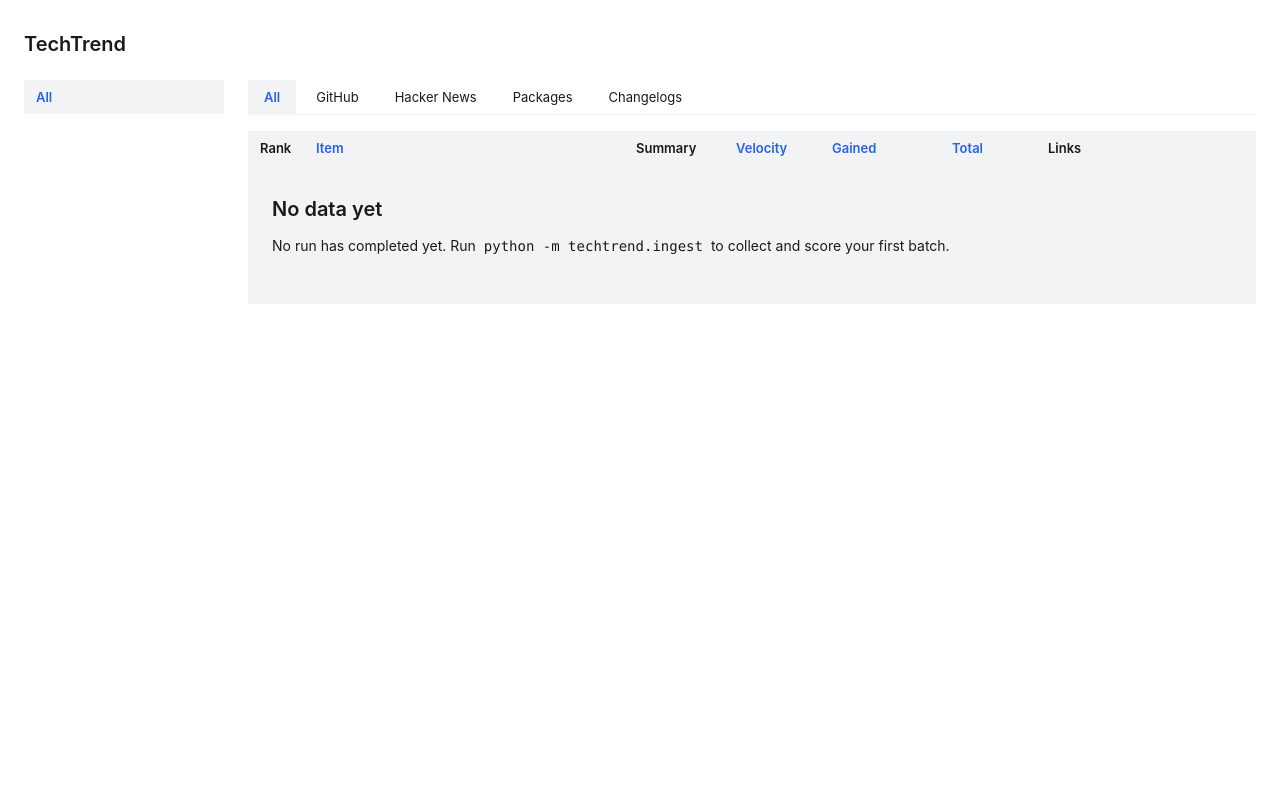
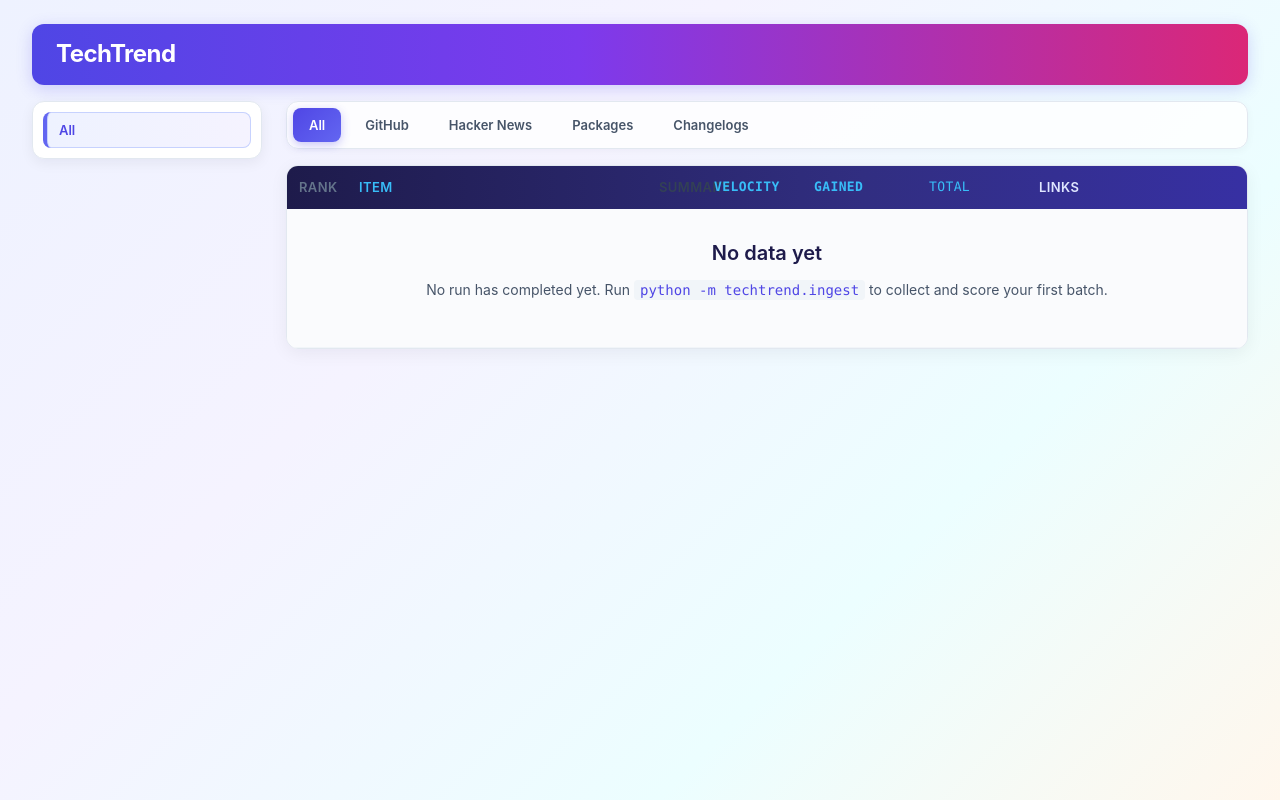
Before and after one commit to sureshkrip/techtrend, a FastAPI app: template techtrend/web/templates/dashboard.html in a window 1280 px wide. Run offline with FastAPI, Linux system fonts and the light colour scheme; the template is opened without the code that fills it, so the values that code supplies are empty; some libraries are stand-ins or nearby versions.

Commit message:
style(ui): add colorful gradient theme, source badges, and cache-busted stylesheet

```diff
--- a/techtrend/web/static/style.css
+++ b/techtrend/web/static/style.css
@@ -1,8 +1,4 @@
-/* TechTrend dashboard styles.
- * One hand-authored static file implementing the UI-SPEC token scale
- * (.planning/phases/01-foundation-first-signal-github-scored-and-visible/01-UI-SPEC.md).
- * No CSS framework, no preprocessor, no webfont fetch.
- */
+/* TechTrend dashboard styles — Colorful Modern Theme */
 
 :root {
     /* Spacing scale (4px rungs) */
@@ -12,16 +8,16 @@
     --space-lg: 24px;
     --space-xl: 32px;
 
-    /* Typography: exactly 4 sizes, exactly 2 weights (400 / 600) */
+    /* Typography */
     --font-body: 14px;
     --font-label: 13px;
     --font-heading: 20px;
     --font-display: 28px;
 
-    /* Color: 60/30/10 dominant/secondary/accent + two semantic escalation tiers */
+    /* Palette */
     --color-dominant: #FFFFFF;
-    --color-secondary: #F1F3F5;
-    --color-accent: #2563EB;
+    --color-secondary: #F1F5F9;
+    --color-accent: #4F46E5;
     --color-warning-fg: #92400E;
     --color-warning-bg: #FEF3C7;
     --color-critical-fg: #991B1B;
@@ -34,20 +30,28 @@
 
 body {
     margin: 0;
-    padding: var(--space-xl) var(--space-lg);
-    font-family: -apple-system, BlinkMacSystemFont, "Segoe UI", Roboto, Helvetica, Arial, sans-serif;
+    min-height: 100vh;
+    padding: var(--space-lg) var(--space-xl);
+    font-family: -apple-system, BlinkMacSystemFont, "Segoe UI", Inter, Roboto, Helvetica, Arial, sans-serif;
     font-size: var(--font-body);
     font-weight: 400;
     line-height: 1.5;
-    color: #1A1A1A;
-    background-color: var(--color-dominant);
+    color: #0F172A;
+    background: linear-gradient(135deg, #EEF2FF 0%, #F5F3FF 35%, #ECFEFF 70%, #FFF7ED 100%);
+    background-attachment: fixed;
 }
 
 h1 {
-    font-size: var(--font-heading);
-    font-weight: 600;
+    font-size: 24px;
+    font-weight: 700;
+    letter-spacing: -0.02em;
     line-height: 1.2;
-    margin: 0 0 var(--space-lg) 0;
+    margin: 0 0 var(--space-md) 0;
+    padding: var(--space-md) var(--space-lg);
+    color: #FFFFFF;
+    background: linear-gradient(90deg, #4F46E5 0%, #7C3AED 45%, #DB2777 100%);
+    border-radius: 12px;
+    box-shadow: 0 4px 16px rgba(79, 70, 229, 0.22);
 }
 
 h2 {
@@ -55,41 +59,48 @@
     font-weight: 600;
     line-height: 1.2;
     margin: 0 0 var(--space-sm) 0;
+    color: #1E1B4B;
 }
 
-/* Persistent escalating health strip (D-16, HEALTH-02). Always rendered
- * (see partials/health_strip.html) -- quiet grey in the normal tier, loud
- * in the stale/critical tiers using the two declared semantic color pairs. */
+/* Persistent escalating health strip (D-16, HEALTH-02) */
 .health-strip {
-    padding: var(--space-md);
+    padding: 12px var(--space-md);
     margin-bottom: var(--space-lg);
     font-weight: 600;
+    border-radius: 10px;
+    box-shadow: 0 2px 6px rgba(15, 23, 42, 0.05);
 }
 
 .health-normal {
-    background-color: var(--color-secondary);
-    color: #1A1A1A;
+    background: linear-gradient(90deg, #ECFDF5 0%, #F0FDFA 100%);
+    color: #065F46;
+    border-left: 5px solid #10B981;
     font-size: var(--font-label);
     line-height: 1.4;
 }
 
+.health-normal::before {
+    content: "● ";
+    color: #10B981;
+}
+
 .health-stale {
-    background-color: var(--color-warning-bg);
+    background: linear-gradient(90deg, #FFFBEB 0%, #FEF3C7 100%);
     color: var(--color-warning-fg);
-    /* Display type size reserved for exactly this moment (UI-SPEC Typography) */
+    border-left: 5px solid #F59E0B;
     font-size: var(--font-display);
     line-height: 1.2;
 }
 
 .health-critical {
-    background-color: var(--color-critical-bg);
+    background: linear-gradient(90deg, #FEF2F2 0%, #FEE2E2 100%);
     color: var(--color-critical-fg);
+    border-left: 5px solid #EF4444;
     font-size: var(--font-display);
     line-height: 1.2;
 }
 
-/* Persistent left-nav section filter sidebar (DASH-02, D-11). Lives outside
- * #table-body so it never gets swapped by an htmx sort/section request. */
+/* Dashboard layout & colorful left section sidebar */
 .dashboard-layout {
     display: flex;
     align-items: flex-start;
@@ -97,38 +108,68 @@
 }
 
 .section-nav {
-    flex: 0 0 200px;
+    flex: 0 0 230px;
     display: flex;
     flex-direction: column;
+    gap: 4px;
+    background: #FFFFFF;
+    padding: 10px;
+    border-radius: 12px;
+    box-shadow: 0 4px 14px rgba(15, 23, 42, 0.06);
+    border: 1px solid #E2E8F0;
 }
 
 .section-link {
     display: flex;
     justify-content: space-between;
     align-items: center;
-    padding: var(--space-sm) 12px;
-    color: #1A1A1A;
+    padding: 9px 12px;
+    color: #334155;
     text-decoration: none;
     font-size: var(--font-label);
-    font-weight: 400;
+    font-weight: 500;
     line-height: 1.4;
+    border-radius: 8px;
+    border-left: 4px solid transparent;
     cursor: pointer;
+    transition: all 120ms ease;
 }
 
+.section-nav .section-link:nth-child(1) { border-left-color: #6366F1; }
+.section-nav .section-link:nth-child(2) { border-left-color: #8B5CF6; }
+.section-nav .section-link:nth-child(3) { border-left-color: #EC4899; }
+.section-nav .section-link:nth-child(4) { border-left-color: #06B6D4; }
+.section-nav .section-link:nth-child(5) { border-left-color: #10B981; }
+.section-nav .section-link:nth-child(6) { border-left-color: #F59E0B; }
+.section-nav .section-link:nth-child(7) { border-left-color: #3B82F6; }
+.section-nav .section-link:nth-child(8) { border-left-color: #14B8A6; }
+
 .section-link:hover {
-    background-color: var(--color-secondary);
+    background-color: #F8FAFC;
+    color: #0F172A;
+    transform: translateX(2px);
 }
 
 .section-active {
-    background-color: var(--color-secondary);
-    color: var(--color-accent);
+    background: linear-gradient(90deg, #EEF2FF 0%, #F5F3FF 100%);
+    color: #4F46E5;
     font-weight: 600;
+    box-shadow: inset 0 0 0 1px #C7D2FE;
 }
 
 .section-count {
-    color: #6B7280;
-    font-weight: 400;
+    background-color: #EEF2FF;
+    color: #4F46E5;
+    font-weight: 600;
+    font-size: 11px;
+    padding: 2px 8px;
+    border-radius: 999px;
     margin-left: var(--space-sm);
+}
+
+.section-active .section-count {
+    background-color: #4F46E5;
+    color: #FFFFFF;
 }
 
 .table-content {
@@ -136,43 +177,83 @@
     min-width: 0;
 }
 
-/* Horizontal source filter tabs (quick task 260906-nqc). */
+/* Horizontal source filter tabs */
 .source-tabs {
     display: flex;
-    gap: var(--space-xs);
+    flex-wrap: wrap;
+    gap: 8px;
     margin-bottom: var(--space-md);
-    border-bottom: 1px solid var(--color-secondary);
+    padding: 6px;
+    background: rgba(255, 255, 255, 0.8);
+    border-radius: 12px;
+    border: 1px solid #E2E8F0;
+    box-shadow: 0 2px 8px rgba(15, 23, 42, 0.04);
 }
 
 .source-tab {
-    padding: var(--space-sm) var(--space-md);
-    color: #1A1A1A;
+    padding: 8px 16px;
+    color: #475569;
     text-decoration: none;
     font-size: var(--font-label);
-    font-weight: 400;
+    font-weight: 600;
     line-height: 1.4;
+    border-radius: 8px;
     cursor: pointer;
+    transition: all 140ms ease;
 }
 
 .source-tab:hover {
-    background-color: var(--color-secondary);
+    background-color: #F1F5F9;
+    color: #0F172A;
 }
 
-.source-tab-active {
-    background-color: var(--color-secondary);
-    color: var(--color-accent);
-    font-weight: 600;
+/* Distinct vibrant colors for each source tab when active */
+.source-tabs .source-tab:nth-child(1).source-tab-active {
+    background: linear-gradient(135deg, #4F46E5, #6366F1);
+    color: #FFFFFF;
+    box-shadow: 0 3px 10px rgba(79, 70, 229, 0.3);
 }
 
-/* Dense sortable table (D-14) */
+.source-tabs .source-tab:nth-child(2).source-tab-active {
+    background: linear-gradient(135deg, #6D28D9, #7C3AED);
+    color: #FFFFFF;
+    box-shadow: 0 3px 10px rgba(124, 58, 237, 0.3);
+}
+
+.source-tabs .source-tab:nth-child(3).source-tab-active {
+    background: linear-gradient(135deg, #EA580C, #F97316);
+    color: #FFFFFF;
+    box-shadow: 0 3px 10px rgba(234, 88, 12, 0.3);
+}
+
+.source-tabs .source-tab:nth-child(4).source-tab-active {
+    background: linear-gradient(135deg, #0D9488, #14B8A6);
+    color: #FFFFFF;
+    box-shadow: 0 3px 10px rgba(13, 148, 136, 0.3);
+}
+
+.source-tabs .source-tab:nth-child(5).source-tab-active {
+    background: linear-gradient(135deg, #DB2777, #EC4899);
+    color: #FFFFFF;
+    box-shadow: 0 3px 10px rgba(219, 39, 119, 0.3);
+}
+
+/* Dense sortable table */
 table {
     width: 100%;
-    border-collapse: collapse;
+    border-collapse: separate;
+    border-spacing: 0;
     table-layout: fixed;
+    background: #FFFFFF;
+    border-radius: 12px;
+    overflow: hidden;
+    box-shadow: 0 4px 18px rgba(15, 23, 42, 0.06);
+    border: 1px solid #E2E8F0;
 }
 
 .table-header-row {
-    background-color: var(--color-secondary);
+    background: linear-gradient(90deg, #1E1B4B 0%, #312E81 60%, #3730A3 100%);
+    color: #FFFFFF;
 }
 
 th {
@@ -180,61 +261,109 @@
     font-size: var(--font-label);
     font-weight: 600;
     line-height: 1.4;
-    /* Table-cell exception: 8px vertical / 12px horizontal (sm + 4px), not the 16px default */
-    padding: var(--space-sm) 12px;
+    padding: 12px;
+    color: #E0E7FF;
+    text-transform: uppercase;
+    letter-spacing: 0.03em;
 }
 
 th a.sort-link {
-    color: var(--color-accent);
+    color: #38BDF8;
     text-decoration: none;
     cursor: pointer;
 }
 
+th a.sort-link.sort-active {
+    color: #FDE047;
+}
+
 th a.sort-link:hover {
     text-decoration: underline;
+    color: #7DD3FC;
 }
 
 .sort-glyph {
-    color: var(--color-accent);
+    color: #FDE047;
 }
 
 td {
-    padding: var(--space-sm) 12px;
-    border-bottom: 1px solid var(--color-secondary);
+    padding: 10px 12px;
+    border-bottom: 1px solid #F1F5F9;
     font-size: var(--font-body);
     font-weight: 400;
+    vertical-align: middle;
 }
 
 tbody tr:nth-child(even) {
-    background-color: var(--color-secondary);
+    background-color: #FAFBFD;
 }
 
-/* Fixed column widths shared between header (th) and body (td) cells so the
- * header row can never reflow independently of the data rows and desync
- * column alignment (UI-SPEC E3 overflow backstop). */
+tbody tr:hover td {
+    background-color: #EEF2FF;
+}
+
+/* Source-specific left accent bar on rows */
+tbody tr[data-source="github"] td:first-child {
+    border-left: 4px solid #7C3AED;
+}
+
+tbody tr[data-source="hn"] td:first-child {
+    border-left: 4px solid #F97316;
+}
+
+tbody tr[data-source="npm"] td:first-child {
+    border-left: 4px solid #EF4444;
+}
+
+tbody tr[data-source="pypi"] td:first-child {
+    border-left: 4px solid #3B82F6;
+}
+
+tbody tr[data-source="changelog"] td:first-child {
+    border-left: 4px solid #EC4899;
+}
+
+/* Column widths */
 .col-rank {
-    width: 56px;
+    width: 60px;
+    font-weight: 600;
+    color: #64748B;
 }
 
 .col-name,
 .repo-name {
-    width: 320px;
-    max-width: 320px;
+    width: 300px;
+    max-width: 300px;
     overflow: hidden;
     text-overflow: ellipsis;
     white-space: nowrap;
+    font-weight: 600;
+    color: #1E293B;
 }
 
 .col-velocity {
-    width: 96px;
+    width: 100px;
+    font-family: ui-monospace, SFMono-Regular, Menlo, Consolas, monospace;
+    font-weight: 600;
+    color: #0D9488;
 }
 
 .col-gained {
-    width: 120px;
+    width: 115px;
+    font-family: ui-monospace, SFMono-Regular, Menlo, Consolas, monospace;
+    font-weight: 600;
+    color: #16A34A;
+}
+
+td.col-gained::before {
+    content: "+";
 }
 
 .col-stars {
-    width: 96px;
+    width: 110px;
+    font-family: ui-monospace, SFMono-Regular, Menlo, Consolas, monospace;
+    color: #475569;
+    font-weight: 500;
 }
 
 .action-col {
@@ -243,89 +372,154 @@
 }
 
 .action-col a {
-    color: var(--color-accent);
+    display: inline-block;
+    padding: 4px 10px;
+    border-radius: 999px;
+    font-size: 12px;
+    font-weight: 600;
+    color: #4F46E5;
+    background-color: #EEF2FF;
+    border: 1px solid #C7D2FE;
+    text-decoration: none;
+    transition: all 120ms ease;
+}
+
+.action-col a:hover {
+    background-color: #4F46E5;
+    color: #FFFFFF;
     text-decoration: none;
 }
 
-.action-col a:hover {
-    text-decoration: underline;
+/* Per-source colorful action pills */
+tr[data-source="hn"] .action-col a {
+    color: #C2410C;
+    background-color: #FFF7ED;
+    border-color: #FED7AA;
+}
+tr[data-source="hn"] .action-col a:hover {
+    background-color: #EA580C;
+    color: #FFFFFF;
+}
+
+tr[data-source="npm"] .action-col a {
+    color: #B91C1C;
+    background-color: #FEF2F2;
+    border-color: #FECACA;
+}
+tr[data-source="npm"] .action-col a:hover {
+    background-color: #DC2626;
+    color: #FFFFFF;
+}
+
+tr[data-source="pypi"] .action-col a {
+    color: #1D4ED8;
+    background-color: #EFF6FF;
+    border-color: #BFDBFE;
+}
+tr[data-source="pypi"] .action-col a:hover {
+    background-color: #2563EB;
+    color: #FFFFFF;
+}
+
+tr[data-source="changelog"] .action-col a {
+    color: #BE185D;
+    background-color: #FDF2F8;
+    border-color: #FBCFE8;
+}
+tr[data-source="changelog"] .action-col a:hover {
+    background-color: #DB2777;
+    color: #FFFFFF;
 }
 
 .action-col a + a {
     margin-left: var(--space-xs);
+    color: #0F766E;
+    background-color: #F0FDFA;
+    border-color: #99F6E4;
+}
+
+.action-col a + a:hover {
+    background-color: #0D9488;
+    color: #FFFFFF;
 }
 
 .rank-top {
-    color: var(--color-accent);
-    font-weight: 600;
+    color: #D97706;
+    font-weight: 700;
 }
 
-/* Summary cell (ENR-06/D-10). Honest fallbacks for unenriched rows --
- * "summary pending" / "source unavailable" instead of a blank cell -- and a
- * spottable low-confidence flag (D-02) using the existing warning tokens. */
+/* Summary cell */
 .col-summary,
 .summary-line,
 .summary-fallback {
     font-size: var(--font-label);
-    line-height: 1.4;
+    line-height: 1.45;
 }
 
 .col-summary {
     white-space: normal;
+    color: #334155;
 }
 
 .summary-line {
     display: block;
 }
 
+.summary-line:first-child {
+    color: #0F172A;
+    font-weight: 500;
+}
+
 .summary-fallback {
-    color: #6B7280;
+    color: #94A3B8;
     font-style: italic;
 }
 
 .low-confidence-flag {
     display: inline-block;
     margin-top: var(--space-xs);
-    padding: 1px var(--space-xs);
+    padding: 1px 6px;
+    border-radius: 4px;
     background-color: var(--color-warning-bg);
     color: var(--color-warning-fg);
-    font-size: var(--font-label);
+    font-size: 11px;
     font-weight: 600;
     line-height: 1.4;
 }
 
 .footer-note-row td {
     border-bottom: none;
+    background: #F8FAFC;
 }
 
 .footer-note {
     font-size: var(--font-label);
     font-weight: 600;
-    color: #1A1A1A;
+    color: #475569;
     padding-top: var(--space-md);
 }
 
 .empty-state {
     padding: var(--space-xl) var(--space-lg);
+    text-align: center;
+    color: #475569;
 }
 
 .db-error {
     padding: var(--space-md);
     background-color: var(--color-critical-bg);
     color: var(--color-critical-fg);
+    border-radius: 8px;
 }
 
 code {
     font-family: ui-monospace, SFMono-Regular, Menlo, Consolas, monospace;
     background-color: var(--color-secondary);
-    padding: 2px var(--space-xs);
+    color: #4F46E5;
+    padding: 2px 6px;
+    border-radius: 4px;
 }
 
-/* Loading state (UI-SPEC E1 backstop): every sort-header link carries
- * hx-indicator="#table-body", which makes #table-body the element htmx
- * toggles the .htmx-request class on for the duration of an in-flight
- * swap. Dim to ~0.5 opacity instead of a spinner -- local SQLite reads at
- * this row count are expected well under 200ms. */
 #table-body.htmx-request {
     opacity: 0.5;
     transition: opacity 100ms ease-in-out;
--- a/techtrend/web/templates/dashboard.html
+++ b/techtrend/web/templates/dashboard.html
@@ -4,7 +4,7 @@
     <meta charset="UTF-8">
     <meta name="viewport" content="width=device-width, initial-scale=1.0">
     <title>TechTrend</title>
-    <link rel="stylesheet" href="/static/style.css">
+    <link rel="stylesheet" href="/static/style.css?v=3">
     <script src="/static/htmx.min.js" defer></script>
 </head>
 <body>
--- a/techtrend/web/templates/partials/table.html
+++ b/techtrend/web/templates/partials/table.html
@@ -40,7 +40,7 @@
 </tr>
 {% elif rows %}
     {% for row in rows %}
-    <tr>
+    <tr data-source="{{ row['source'] }}">
         <td class="col-rank{% if loop.index <= 3 %} rank-top{% endif %}">{{ loop.index }}</td>
         <td class="repo-name" title="{{ row['full_name'] }}">{{ row['full_name'] }}</td>
         <td class="col-summary">
```
Also changed, not shown: techtrend/pipeline/score.py (+21 -0 lines).
